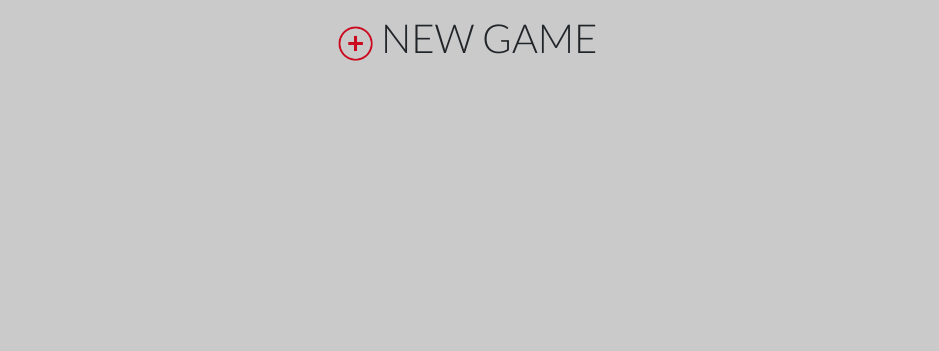
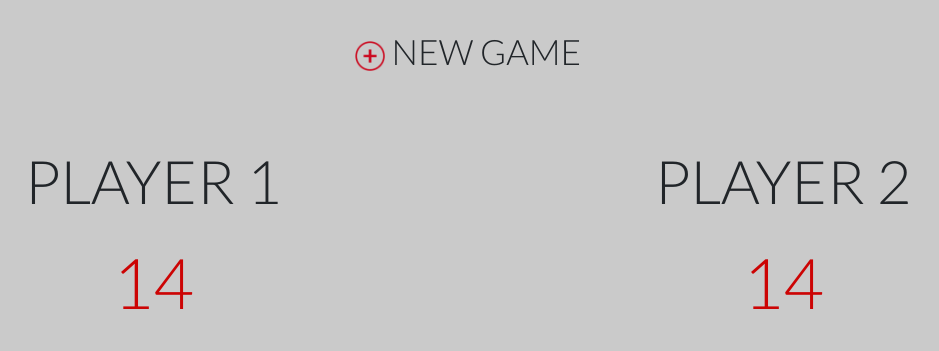
Before and after one commit to Kefren-38/Jeu-de-De, a plain HTML site: page index.html in a window 1280 px wide. Shown: the whole page, without its empty margins (172-1111 px from the left). Drawn offline with nearby package versions, Linux system fonts and the light colour scheme.

Commit message:
HTML / CSS - Mise en place des titres Joueurs 1/2 + style css

```diff
--- a/index.html
+++ b/index.html
@@ -10,8 +10,9 @@
     <title>Jeu de dé</title>
 </head>
 <body>
-    <main class="container-fluid">
-       <div class="row justify-content-center" >
+    <!-- HEADER -->
+    <header class= "container-fluid">
+        <div class="row justify-content-center" >
             <div class="col-12 text-center">
                 <h1 class="title">
                     <img src="images/Button-NEW-GAME.png" alt="Nouvelle partie" id="NewGame" class="py-3">
@@ -19,6 +20,43 @@
                 </h1>
             </div>
        </div>
+    </header>
+
+    <!-- MAIN -->
+    <main class= "container-fluid">
+        <div class="row">
+        <!-- NOM JOUEUR 1 -->
+            <div class="col-6 text-center">
+                <h2>PLAYER 1</h2>
+            </div>
+
+        <!-- NOM JOUEUR 2 -->
+            <div class="col-6 text-center">
+                <h2>PLAYER 2</h2>
+            </div>
+        </div>
+
+        <!-- POINTS JOUEUR 1 -->
+        <div class="row">
+            <div class="col-6 text-center">
+                <h2 class="score">14</h2>
+            </div>
+
+        <!-- DE
+            <div class="col-2">
+                <div class="de">
+                </div>
+            </div>
+         -->
+
+        <!-- POINTS JOUEUR 2 -->
+            <div class="col-6 text-center">
+                <h2 class="score">14</h2>
+            </div>
+        </div>
+
+
+
     </main>
 
 
--- a/style.css
+++ b/style.css
@@ -6,6 +6,33 @@ body {
     margin: 10px;
 }
 
+h1 {
+    font-size: 35px;
+}
+
+h2 {
+    font-size: 60px;
+    font-style: bold;
+}
+
 #NewGame {
-    width: 35px;
+    width: 30px;
 }
+
+header {
+    margin: 25px;
+}
+
+main {
+    margin: 50px;
+}
+
+.score {
+    font-size: 70px;
+    color: rgb(204, 4, 4);
+    padding: 15px;
+}
+
+.de {
+    background: white;
+}
```
